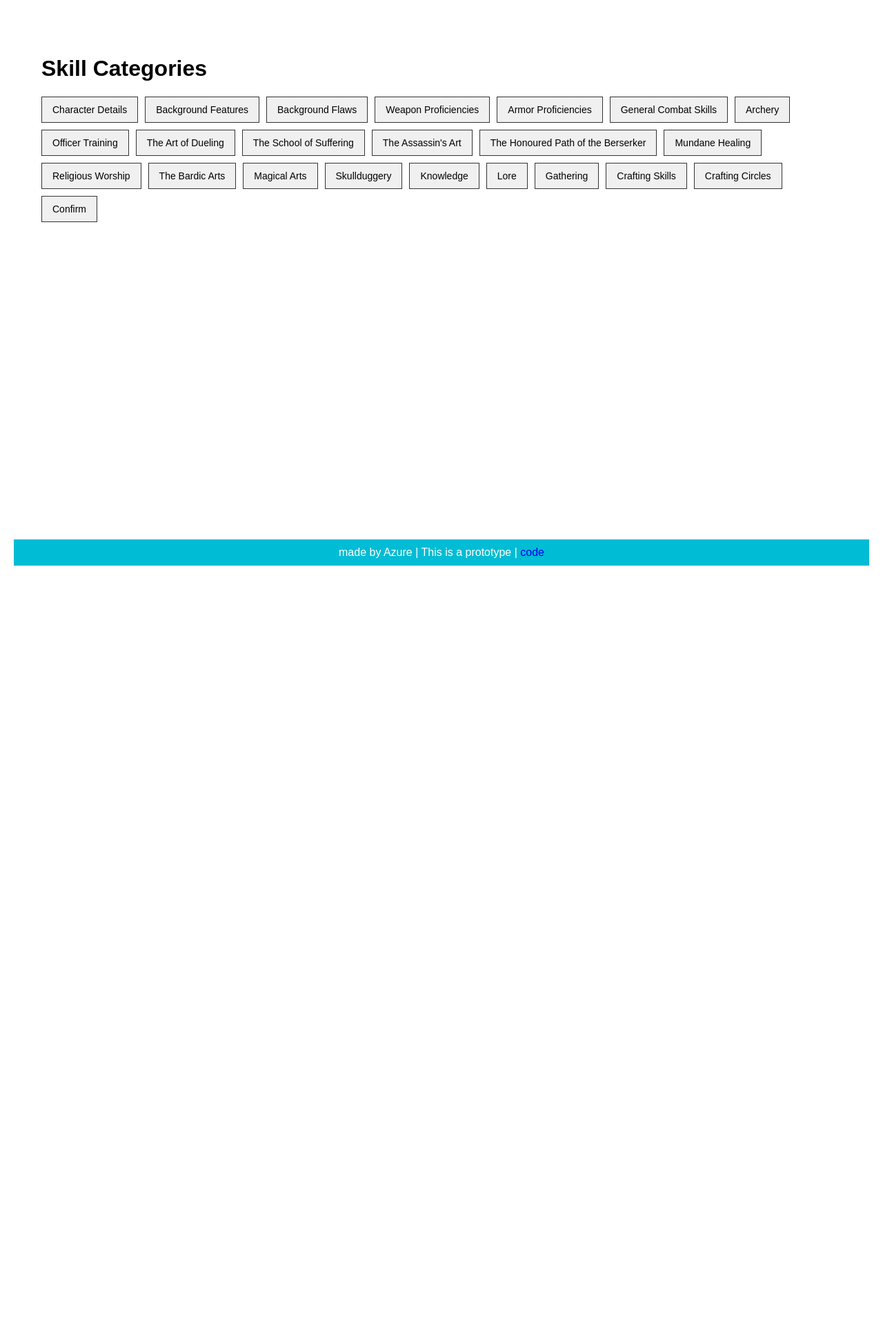
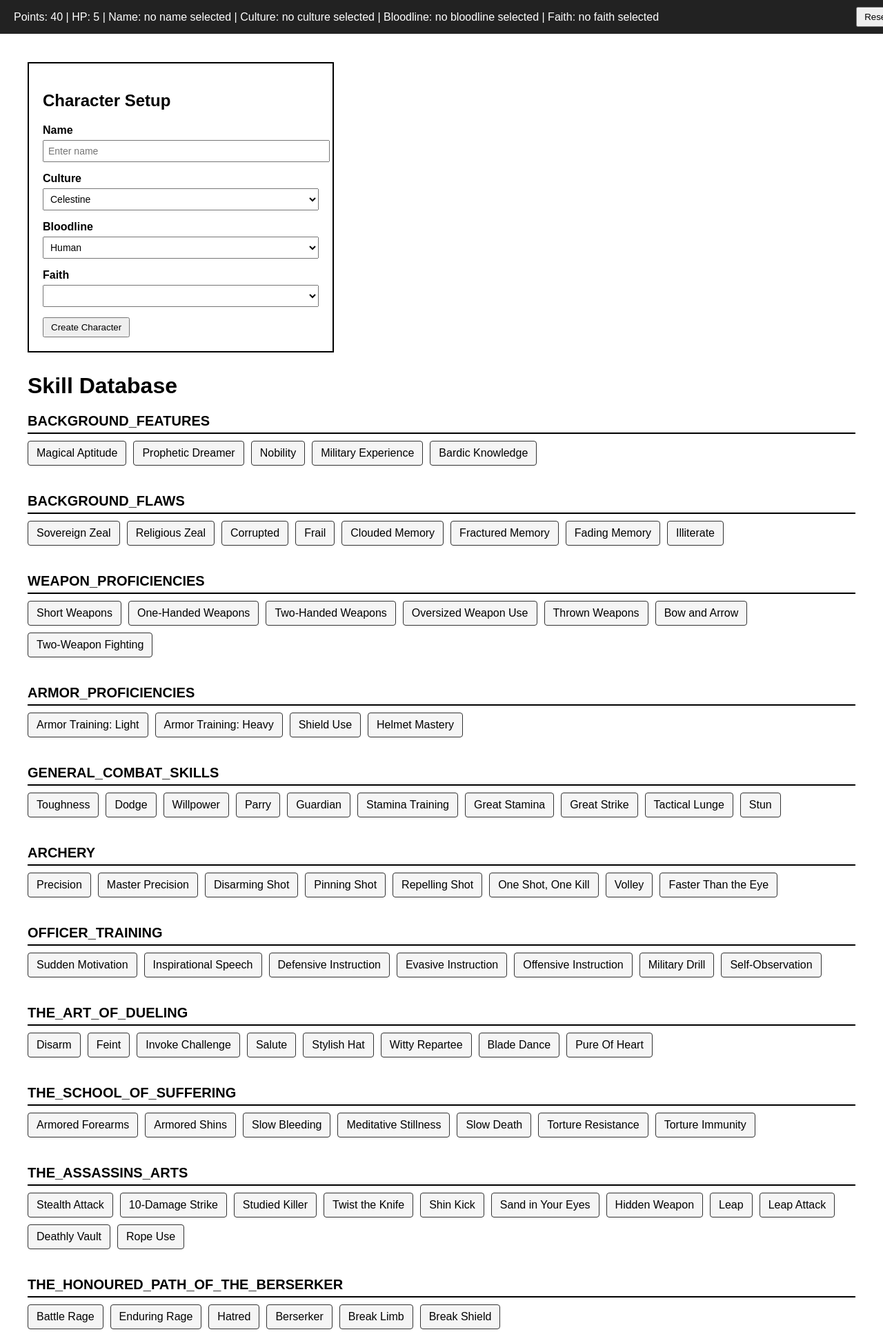
Before and after one commit to AzureZerda/CharacterCreator, a Flask app: page / in a window 1280 px wide. Shown: the top 1931 px of the page at 69% size. Before the commit the page ends 820 px from the top, so only its background shows below. Run offline with Flask 3, Linux system fonts and the light colour scheme.

Commit message:
Working top bar

```diff
--- a/app.py
+++ b/app.py
@@ -86,9 +86,14 @@ def inject_globals():
     flags=['Literate', 'can_assassinate', 'can_instruct', 'can_invent', 'gm_mage', 'has_faith', 'is_crafter']
     for flag in flags:
         del display_dict[flag]
-    print(display_dict)
     return {
-        "points": session.get("character_details", {}).get("points", 0), 'display_dict': display_dict
+        "points": session.get("character_details", {}).get("points", 0),
+        'display_dict': display_dict,
+        'HP': session.get("character_details", {}).get("health points", 2),
+        'name': session.get("character_details", {}).get("name", 'no name selected'),
+        'culture': session.get("character_details", {}).get("culture", 'no culture selected'),
+        'bloodline': session.get("character_details", {}).get("bloodline", 'no bloodline selected'),
+        'faith': session.get("character_details", {}).get("faith", 'no faith selected')
     }
 
 @app.before_request
@@ -110,6 +115,7 @@ def init_session():
             'points':40,
             'flaw_points':0,
             'memory_flaws':0,
+            'health points':5,
             'flaws_added':{}
         }
 
@@ -117,9 +123,25 @@ def init_session():
 def confirm():
     return render_template('confirm_character.html')
 
+@app.route("/all_skills")
+def maliks_idea():
+    skills_db_dict = {
+        k: v
+        for k, v in vars(skills_db).items()
+        if isinstance(v, dict)
+    }
+    del skills_db_dict['__builtins__']
+    return render_template('all_skills.html', skills_db=skills_db_dict)
+
 @app.route("/")
 def home():
-    return render_template("landing_page.html")
+    skills_db_dict = {
+        k: v
+        for k, v in vars(skills_db).items()
+        if isinstance(v, dict)
+    }
+    del skills_db_dict['__builtins__']
+    return render_template('all_skills.html', skills_db=skills_db_dict)
 
 @app.route("/set_character/<category>")
 def set_character(category):
@@ -241,6 +263,25 @@ def remove_skill():
 
     return jsonify({"success": True,"points": session["character_details"]["points"]})
 
+@app.route("/create_character", methods=["POST"])
+def create_character():
+
+    session["character_details"].update({
+    "name": request.form.get("name"),
+    "culture": request.form.get("culture"),
+    "bloodline": request.form.get("bloodline"),
+    "faith": request.form.get("faith")
+    })
+
+    forty_points=['human','effendal']
+
+    if session['character_details']['bloodline'].lower() not in forty_points:
+        session['character_details']['points']=20
+
+    session.modified = True
+
+    return redirect(url_for("home"))  # or wherever your main UI is
+
 skill_reference=None
 
 skills_added={}
@@ -354,7 +395,6 @@ class Quad_Level_Skill(Skill):
         if level>4:
             raise Skill_Not_Exist('This skill maxes out at level 4.')
         cost=level*cost_per_level
-        print(cost)
         super().__init__(name,cost,prereqs=prereqs,quantity=level)
 
 class Lockpicking(Quad_Level_Skill):
--- /dev/null
+++ b/templates/all_skills.html
@@ -0,0 +1,126 @@
+{% extends "base.html" %}
+
+{% block title %}Skills Database{% endblock %}
+
+{% block content %}
+
+<style>
+    .setup-box {
+        border: 2px solid #000;
+        padding: 20px;
+        max-width: 400px;
+        margin-bottom: 30px;
+    }
+
+    .field {
+        margin-bottom: 15px;
+    }
+
+    label {
+        display: block;
+        font-weight: bold;
+        margin-bottom: 5px;
+    }
+
+    input, select {
+        width: 100%;
+        padding: 6px;
+        font-size: 14px;
+    }
+
+    .section {
+        margin-bottom: 40px;
+    }
+
+    .section-title {
+        font-size: 20px;
+        font-weight: bold;
+        margin-bottom: 10px;
+        border-bottom: 2px solid #000;
+        padding-bottom: 5px;
+    }
+
+    .button-grid {
+        display: flex;
+        flex-wrap: wrap;
+        gap: 10px;
+    }
+
+    .skill-button {
+        padding: 8px 12px;
+        border: 1px solid #333;
+        background: #f5f5f5;
+        cursor: default;
+        border-radius: 4px;
+    }
+</style>
+
+<!-- CHARACTER SETUP BOX -->
+<form method="POST" action="{{ url_for('create_character') }}">
+<div class="setup-box">
+
+    <h2>Character Setup</h2>
+
+    <!-- Name -->
+    <div class="field">
+        <label>Name</label>
+        <input type="text" name="name" placeholder="Enter name">
+    </div>
+
+    <!-- Culture -->
+    <div class="field">
+        <label>Culture</label>
+        <select name="culture">
+            <option value="celestine">Celestine</option>
+        </select>
+    </div>
+
+    <!-- Bloodline -->
+    <div class="field">
+        <label>Bloodline</label>
+        <select name="bloodline">
+            <option value="human">Human</option>
+        </select>
+    </div>
+
+    <!-- Faith -->
+    <div class="field">
+        <label>Faith</label>
+        <select name="faith">
+            <option value=""></option>
+            <option value="celestine">Celestine</option>
+        </select>
+    </div>
+
+    <!-- SUBMIT BUTTON -->
+    <button type="submit">Create Character</button>
+
+</div>
+</form>
+
+<!-- SKILLS DISPLAY -->
+<h1>Skill Database</h1>
+
+{% for category_name, category_data in skills_db.items() %}
+
+<div class="section">
+
+    <div class="section-title">
+        {{ category_name }}
+    </div>
+
+    <div class="button-grid">
+
+        {% for skill_name in category_data.keys() %}
+            <div class="skill-button">
+                {{ skill_name }}
+            </div>
+        {% endfor %}
+
+    </div>
+
+</div>
+
+{% endfor %}
+
+{% endblock %}
--- a/templates/base.html
+++ b/templates/base.html
@@ -11,6 +11,10 @@
             font-family: Arial, sans-serif;
         }
 
+        body {
+            padding-top: 50px; /* prevents content hiding under top bar */
+        }
+
         .page-wrapper {
             min-height: 100%;
             display: flex;
@@ -18,21 +22,64 @@
         }
 
         .content {
-            flex: 1; /* pushes footer down */
+            flex: 1;
             padding: 40px;
         }
 
         .footer {
-            background: #00bcd4; /* softer aqua / cyan */
+            background: #00bcd4;
             color: white;
             text-align: center;
             padding: 10px 0;
+        }
+
+        .top-bar {
+            position: fixed;
+            top: 0;
+            left: 0;
+            width: 100%;
+            background: #222;
+            color: white;
+            padding: 10px 20px;
+            display: flex;
+            justify-content: space-between;
+            align-items: center;
+            z-index: 1000;
+        }
+
+        .top-left, .top-right {
+            display: flex;
+            align-items: center;
+            gap: 15px;
+        }
+
+        button {
+            padding: 5px 10px;
+            cursor: pointer;
         }
     </style>
 </head>
 
 <body>
 
+<!-- TOP BAR -->
+<div class="top-bar">
+
+    <div class="top-left">
+        Points: {{ points }} | HP: {{ HP }} | Name: {{ name }} | Culture: {{ culture }} | Bloodline: {{ bloodline }} | Faith: {{ faith }}
+    </div>
+
+    <div class="top-right">
+
+        <form method="POST" action="{{ url_for('reset') }}">
+            <button type="submit">Reset</button>
+        </form>
+
+    </div>
+
+</div>
+
+<!-- PAGE CONTENT -->
 <div class="page-wrapper">
 
     <div class="content">
@@ -40,7 +87,12 @@
     </div>
 
     <div class="footer">
-        made by Azure | This is a prototype | <a href="https://github.com/AzureZerda/CharacterCreator" target="_blank" rel="noopener noreferrer">code</a>
+        made by Azure | This is a prototype |
+        <a href="https://github.com/AzureZerda/CharacterCreator"
+           target="_blank"
+           rel="noopener noreferrer">
+            code
+        </a>
     </div>
 
 </div>
--- a/templates/landing_page.html
+++ b/templates/landing_page.html
@@ -36,6 +36,10 @@
     <h1>Skill Categories</h1>
 
     <div class="button-container">
+        <a href="all_skills">
+            <button type="button">All Skills</button>
+        </a>
+
         <a href="{{ url_for('set_character', category='character') }}">
             <button type="button">Character Details</button>
         </a>
```
